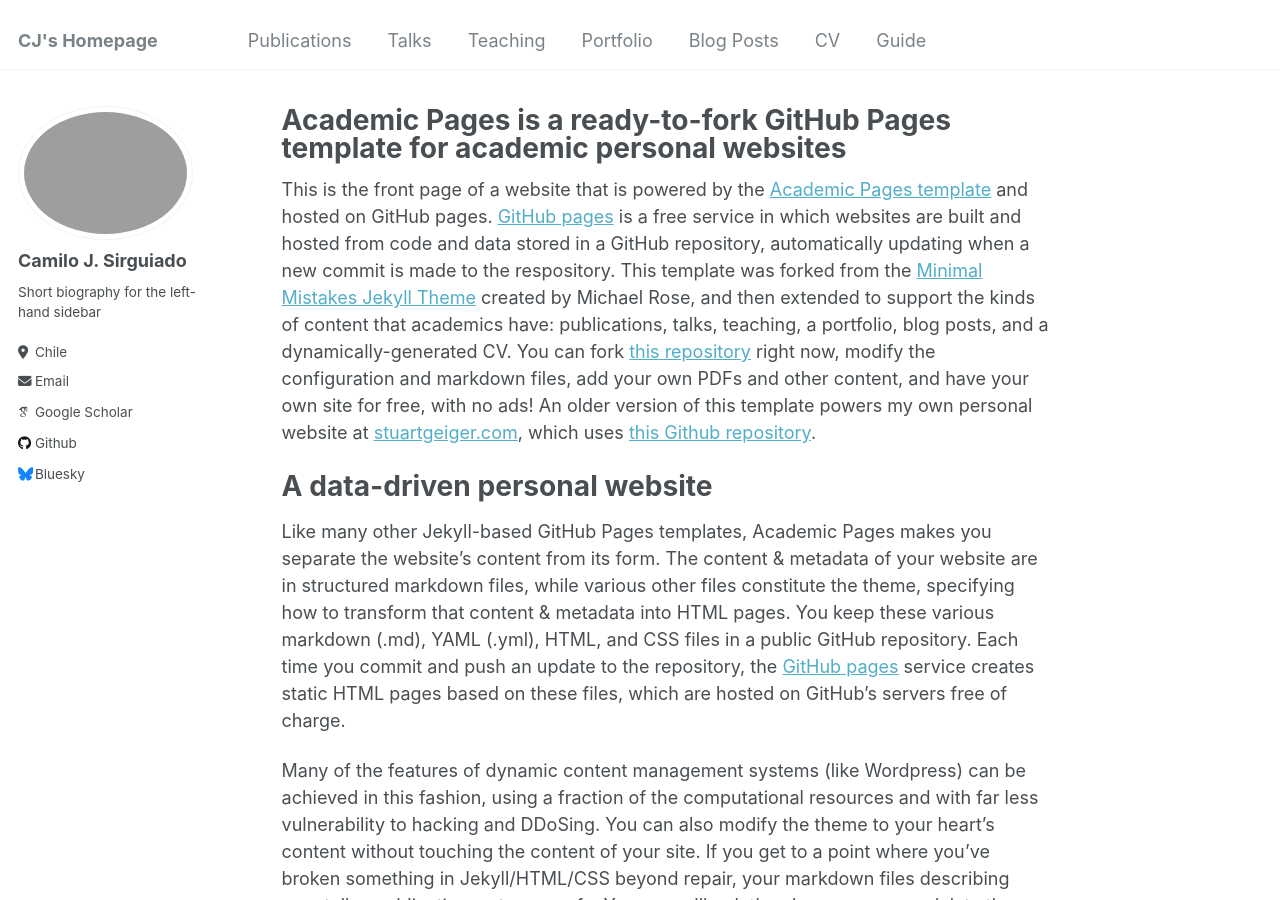
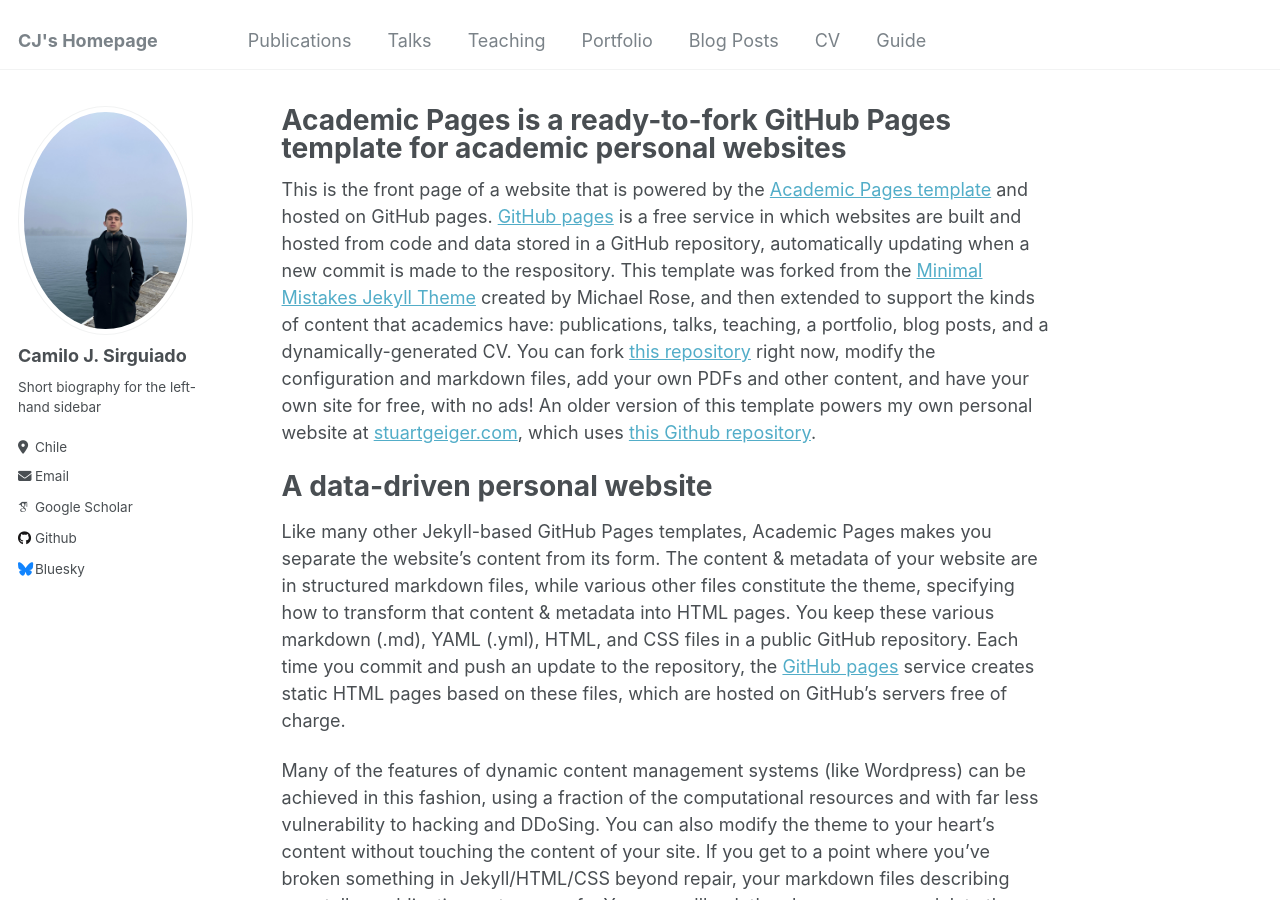
Before and after one commit to Camilo6190/camilo-j-sirguiado, a Jekyll site: the page built from _pages/about.md, in a window 1280 px wide and 900 px high. Built offline with Jekyll 4.4.1, drawn with Linux system fonts in a browser that asks for light colours; some web fonts are replaced.

Commit message:
Update _config.yml

```diff
--- a/_config.yml
+++ b/_config.yml
@@ -21,7 +21,7 @@ repository               : "github.com/Camilo6190/camilo-jaramillo"
 #               Additional customization can be done by editing /_includes/author-profile.html
 author:
   # Biographic information
-  avatar           : "git.jpg"
+  avatar           : "profile_cj.jpg"
   name             : "Camilo J. Sirguiado"
   pronouns         : # example: "she/her"
   bio              : "Short biography for the left-hand sidebar"
```
